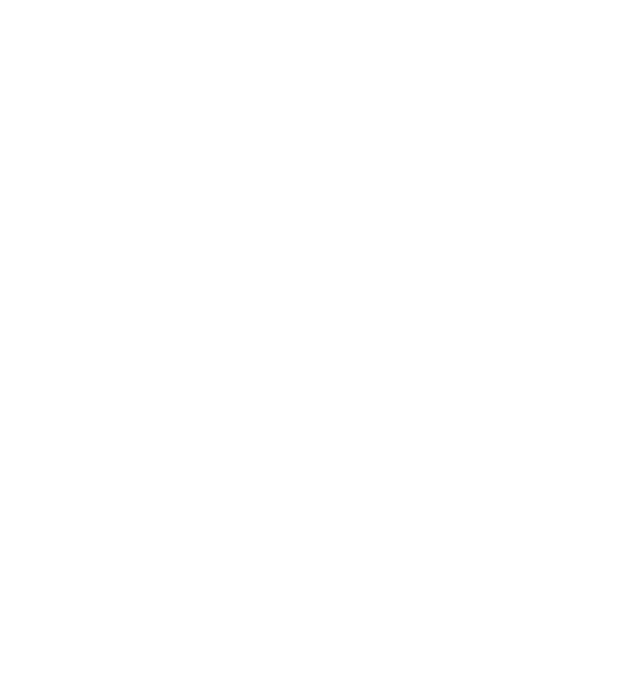
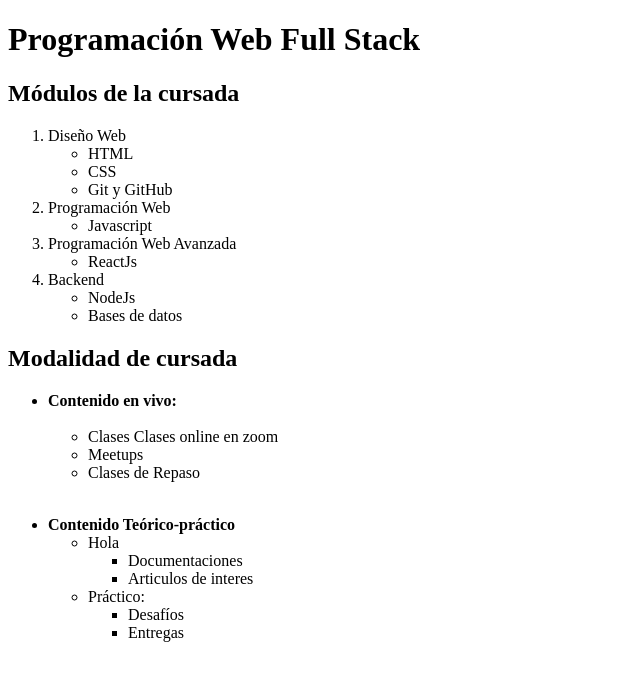
Before and after one commit to Florp94/formsylistasNucba, a plain HTML site: page Listas-anidadas.html in a window 1280 px wide. Shown: the whole page, without its empty margins (0-640 px from the left). Drawn offline with Linux system fonts and the light colour scheme.

Commit message:
Listasanidadas-listas

```diff
--- a/Listas-anidadas.html
+++ b/Listas-anidadas.html
@@ -7,6 +7,56 @@
     <title>Modulos de la cursada</title>
 </head>
 <body>
+    <h1>Programación Web Full Stack</h1>
+    <h2>Módulos de la cursada</h2>
+   <main>
+    <section>
+        <div>
+            <ol>
+            <li>Diseño Web</li>
+                <ul> <li>HTML</li></ul>
+                <ul> <li>CSS</li></ul>
+                <ul><li>Git y GitHub</li></ul>
 
+            <li>Programación Web</li>
+                <ul> <li>Javascript</li></ul>
+
+
+            <li>Programación Web Avanzada</li>
+                <ul> <li>ReactJs</li></ul>
+
+            <li>Backend</li>
+                <ul> <li>NodeJs</li></ul>
+                <ul> <li>Bases de datos</li></ul>
+
+            </ol>
+
+        </div>
+
+    </section>
+    <div>
+        <h2>Modalidad de cursada</h2>
+        <ul> <li> <b>Contenido en vivo:</b></li>
+            <br>
+            <ul> <li>Clases Clases online en zoom</li>
+                <li>Meetups</li>
+                <li>Clases de Repaso</li>
+
+            </ul>
+            <br>
+     </div>
+     <div>
+     <ul> <li> <b>Contenido Teórico-práctico</b></li>
+       <ul> <li>Hola</li>
+            <ul> <li>Documentaciones</li>
+                <li>Articulos de interes</li>
+            </ul>
+            <li>Práctico:</li>
+            <ul> <li>Desafíos</li>
+                <li>Entregas</li>
+             </ul>
+       </ul></ul>
+    </div>
+</main>
 </body>
 </html>
```
